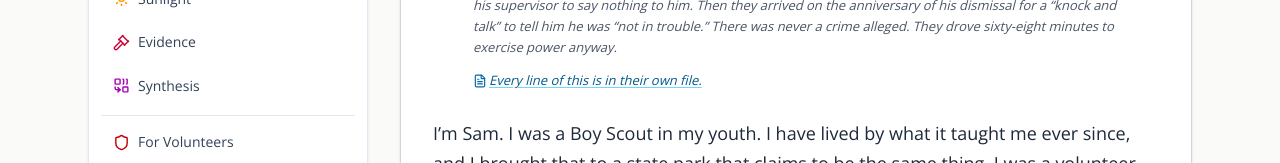
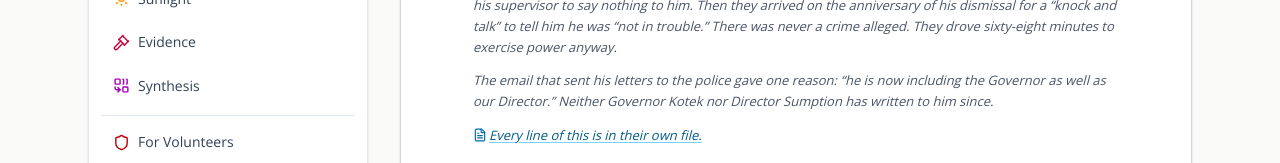
Before and after one commit to rswfire/rswfire.oprd, a Next.js app: page / in a window 1280 px wide. Shown: the part 498-661 px from the top of the page. Built offline with nearby package versions, Linux system fonts and the light colour scheme; no server answers.

Commit message:
Testimony card: the one reason the email gave, and the silence since

```diff
--- a/components/TestimonyCard.tsx
+++ b/components/TestimonyCard.tsx
@@ -55,6 +55,7 @@ export default function TestimonyCard() {
                     <p className="font-bold">{APPARATUS.count}</p>
                     <p>{APPARATUS.roster}</p>
                     <p>{APPARATUS.account}</p>
+                    <p>{APPARATUS.silence}</p>
                     <p>
                         <Cite ulid={APPARATUS.citationUlid} thread={APPARATUS.citationThread}>
                             {APPARATUS.citation}
--- a/data/apparatus.ts
+++ b/data/apparatus.ts
@@ -20,6 +20,7 @@ export const APPARATUS = {
     count: "Thirteen officials, six agencies, against one unpaid volunteer who wrote letters.",
     roster: "An Oregon State Parks manager and a deputy director. An Oregon State Police press captain. A lieutenant of Criminal Investigations. A Major Crimes detective, a sergeant, and a second detective who is a task force officer on the Portland FBI Joint Terrorism Task Force, who pulled in two FBI personnel. A criminal intelligence analyst at the state’s Department of Justice fusion center. A federal special agent and a patrol captain. Later a sheriff’s deputy.",
     account: "They ran his name through channels built for terrorism, mapped his home using a hunting app, and told his supervisor to say nothing to him. Then they arrived on the anniversary of his dismissal for a “knock and talk” to tell him he was “not in trouble.” There was never a crime alleged. They drove sixty-eight minutes to exercise power anyway.",
+    silence: "The email that sent his letters to the police gave one reason: “he is now including the Governor as well as our Director.” Neither Governor Kotek nor Director Sumption has written to him since.",
     citation: "Every line of this is in their own file.",
     citationUlid: "01M1M4WF78XJPEJJ48D1JZ4SJ8",
     citationThread: "osp",
```
Also changed, not shown: 1 other file (tests, documents, lock files or other folders).
